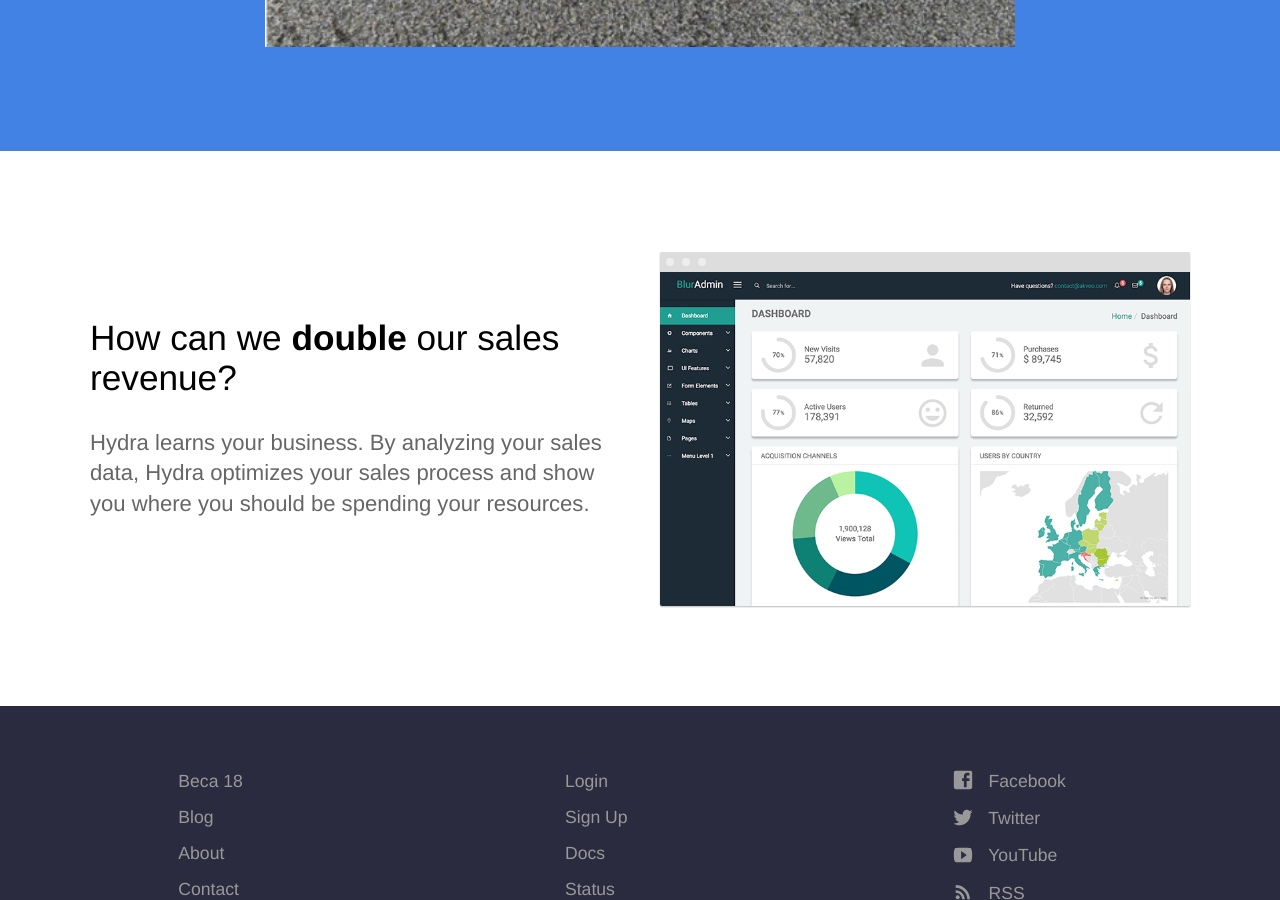
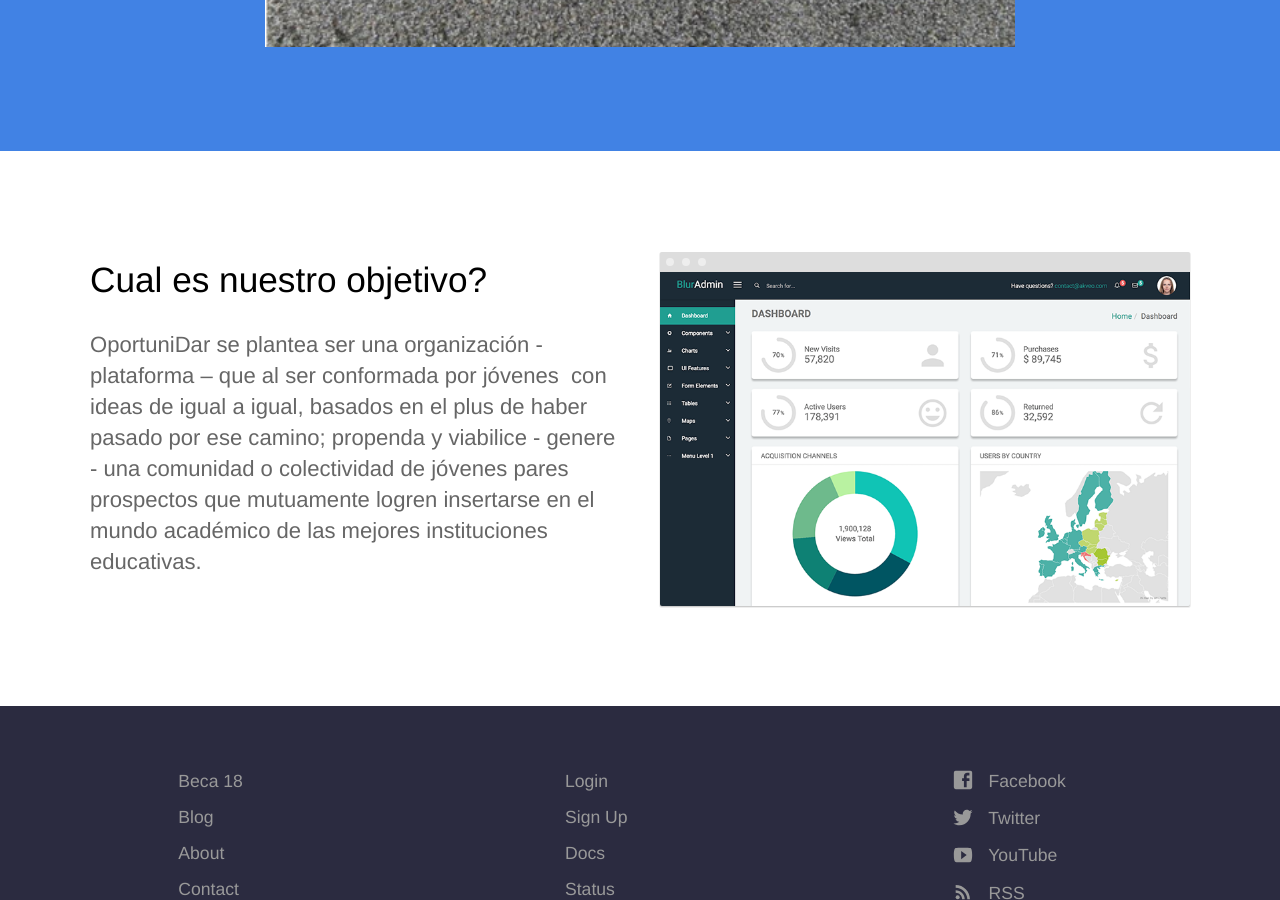
Before and after one commit to Llampi/oportunidar, a Jekyll site: the page built from index.html, in a window 1280 px wide and 900 px high, scrolled down 767 px. Built offline with Jekyll 4.4.1, drawn with Linux system fonts in a browser that asks for light colours; nearby versions of some CDN libraries.

Commit message:
Update index.html

```diff
--- a/index.html
+++ b/index.html
@@ -19,8 +19,9 @@ description: Lorem ipsum dolor sit amet.
 	<section>
 		<div class="container flex">
 			<div class="text editable">
-				<h2>How can we <strong>double</strong> our sales revenue?</h2>
-				<p>Hydra learns your business. By analyzing your sales data, Hydra optimizes your sales process and show you where you should be spending your resources. </p>
+				<h2>Cual es nuestro objetivo?</h2>
+				<p>OportuniDar se plantea ser una organización - plataforma – que al ser conformada por jóvenes  con ideas de igual a igual, basados en el plus de haber pasado por ese camino;  propenda y viabilice - genere - una comunidad o colectividad de jóvenes pares prospectos que mutuamente  logren insertarse en el mundo académico de las mejores instituciones educativas.
+ </p>
 			</div>
 			<div class="image">
 				<img src="/images/dashboard.png" alt="Screenshot" class="screenshot editable" />
```
